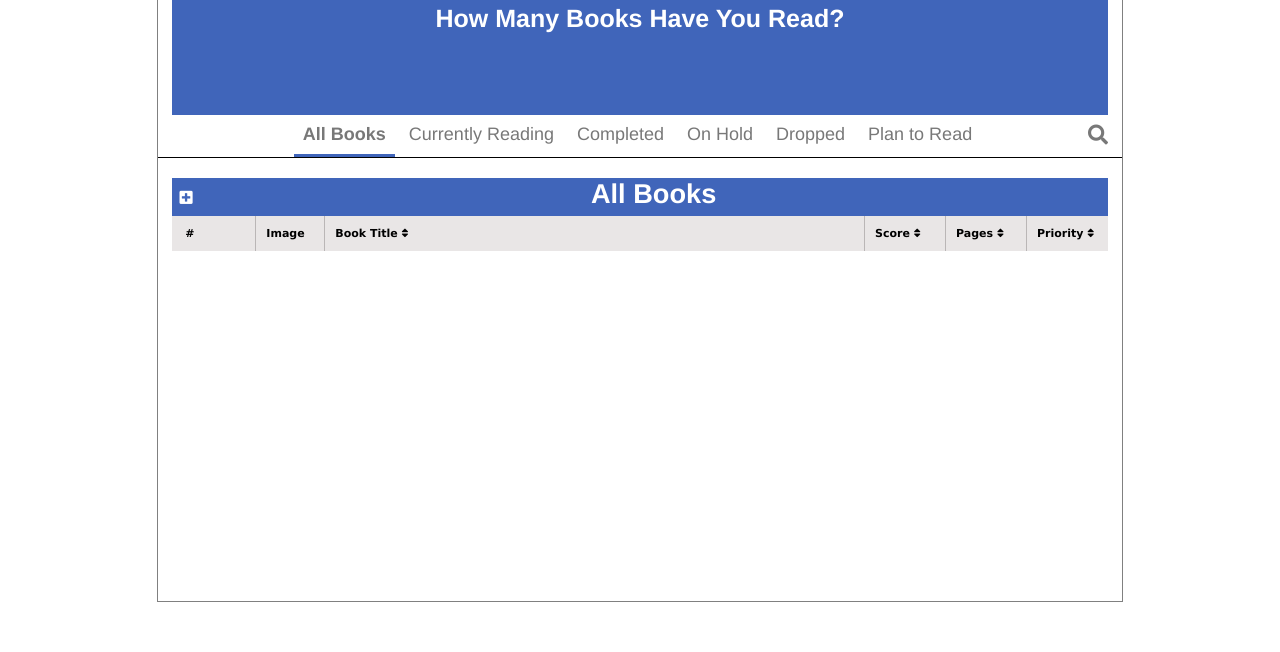
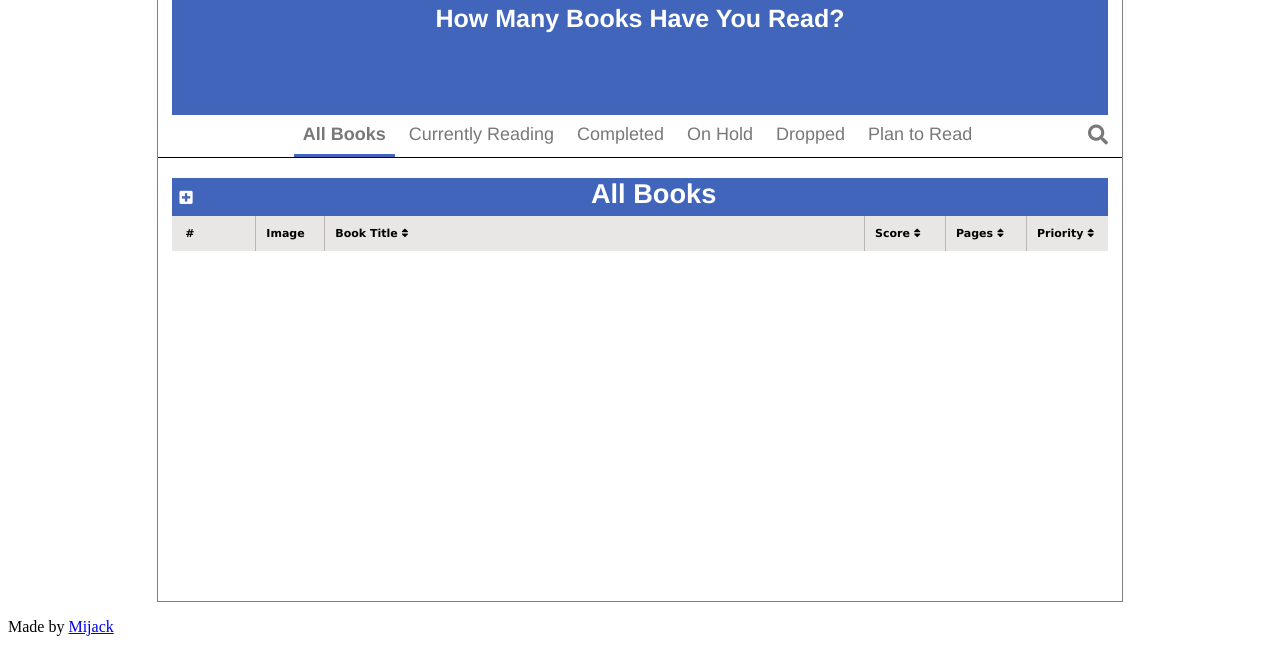
Before and after one commit to MijackK/MyBookList, a plain HTML site: page index.html in a window 1280 px wide. Shown: the part 276-928 px from the top of the page. Before the commit the page ends 886 px from the top, so only its background shows below. Drawn offline with Linux system fonts and the light colour scheme.

Commit message:
added footer

```diff
--- a/index.html
+++ b/index.html
@@ -126,6 +126,9 @@
             </table>
         </div>
     </div>
+    <footer>
+        <p>Made by <a href="https://github.com/MijackK/MyBookList">Mijack</a></p>
+    </footer>
 
     </body>
 </html>
```
